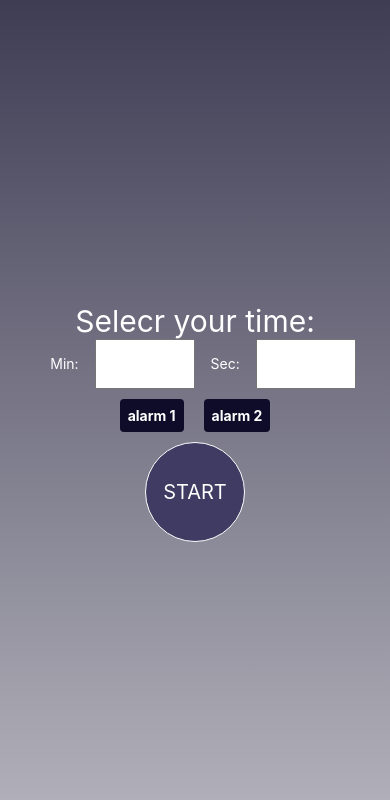
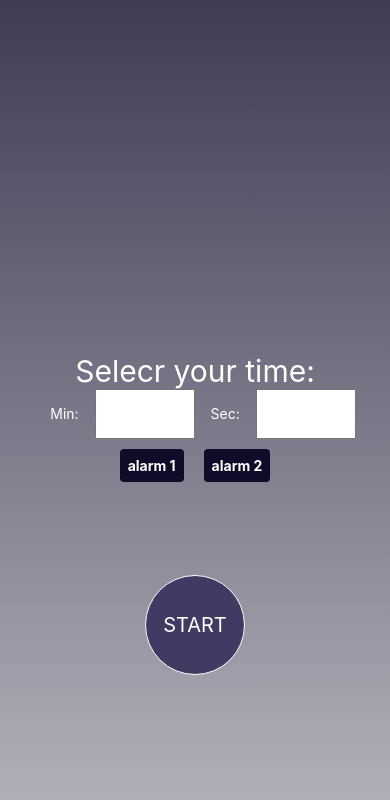
Before and after one commit to Muglly/Timer-mobile, a React Native app: screen / in a window 390 px wide. Shown: the top 800 px of the page. Built offline with nearby package versions, Linux system fonts and the light colour scheme.

Commit message:
mudança na stilização do btnStart

```diff
--- a/src/components/ButtonStart.js
+++ b/src/components/ButtonStart.js
@@ -3,7 +3,7 @@ import React from 'react';
 
 export default function ButtonStart({ setStart }) {
   return (
-    <View>
+    <View style={{ position: 'absolute', bottom: '20%' }}>
       <TouchableOpacity style={styles.btnStart} onPress={() => setStart(true)}>
         <Text style={styles.textStart}>START</Text>
       </TouchableOpacity>
```
